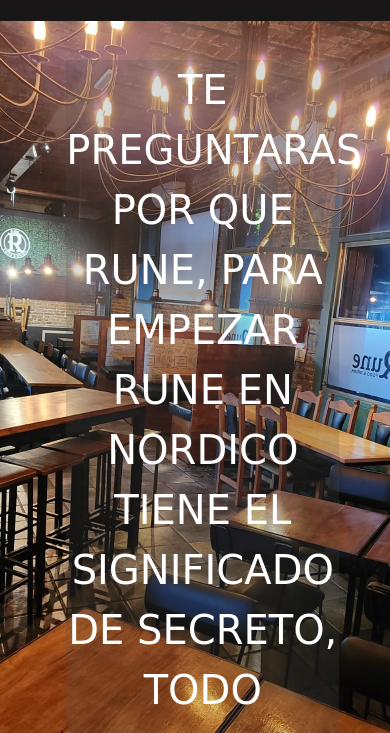
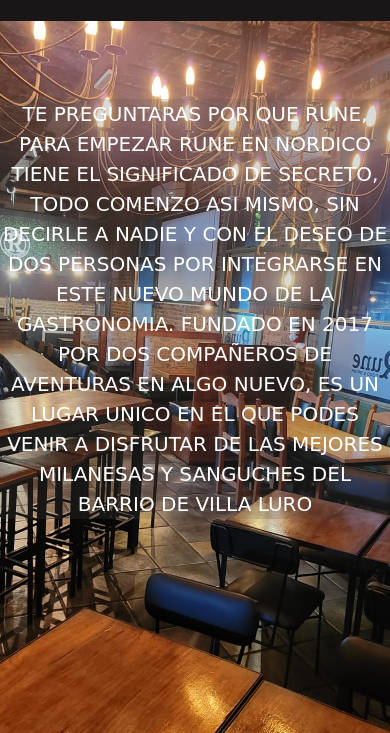
Before and after one commit to lucassantosmema/Proyecto-Sass, a website: page paginas/conocenos.html in a window 390 px wide. Shown: the part 111-844 px from the top of the page. Drawn offline with nearby package versions, Linux system fonts and the light colour scheme; a web font is replaced by a local one.

Commit message:
modificaciones

```diff
--- a/scss/components/_imagenes.scss
+++ b/scss/components/_imagenes.scss
@@ -10,11 +10,9 @@
         text-transform: uppercase;
         text-align: center;
         font-family:'Hubballi', cursive;
-        font-size: map-get($font-sizes,40 );
-        margin-top: 10%;
-        margin-left: 17%;
+        font-size: map-get($font-sizes,20 );
+        margin-top: 20%;
         background-color: rgba($color: #4b4a4a, $alpha: 0.2 );
-        width: 70%;
     }
 }
 
--- a/scss/layout/_media-queries.scss
+++ b/scss/layout/_media-queries.scss
@@ -49,4 +49,8 @@
 
     @include media-celular;
 
+    .background-image p{
+        justify-content: center;
+        text-align: center;
+    }
 }
```
Also changed, not shown: css/style.css.
